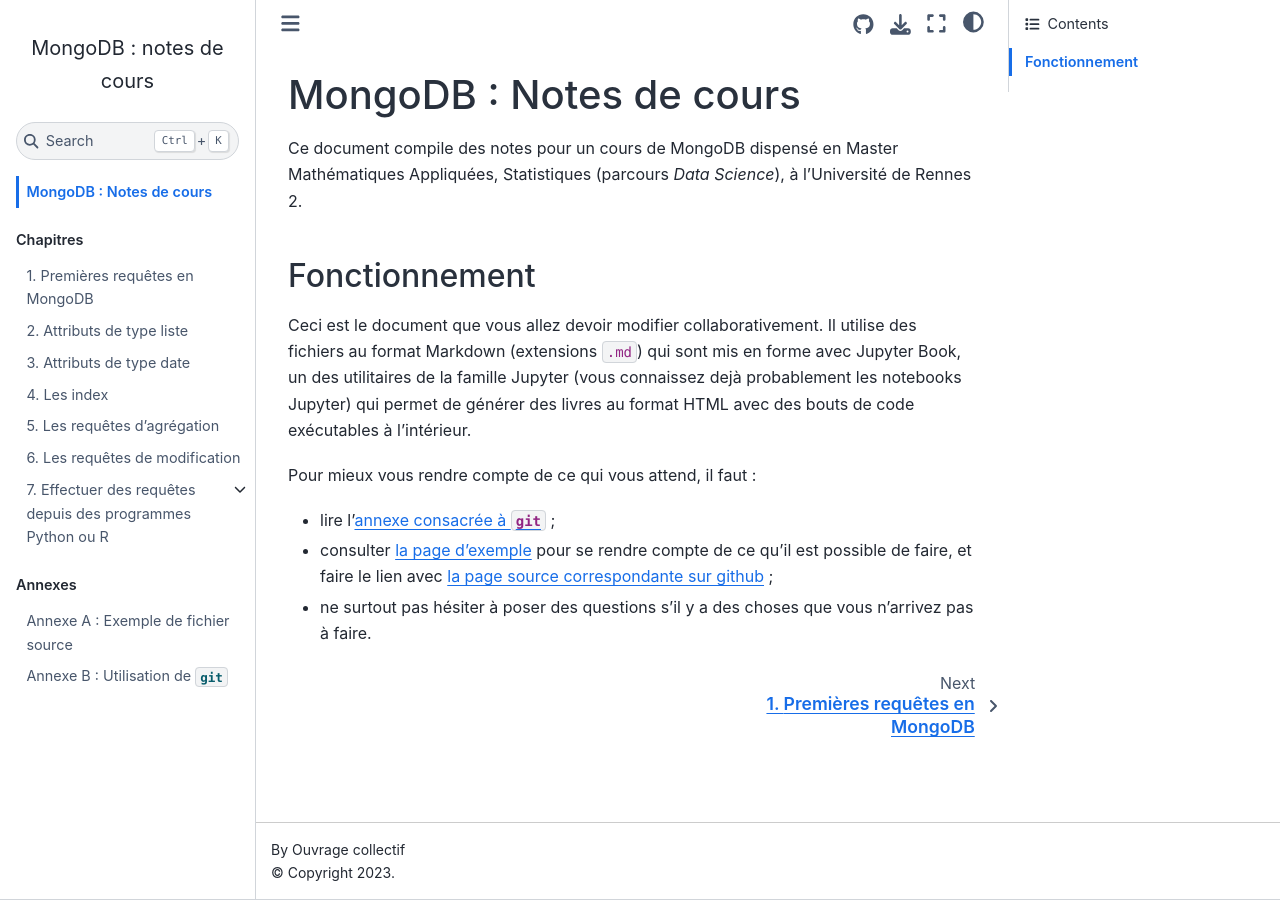
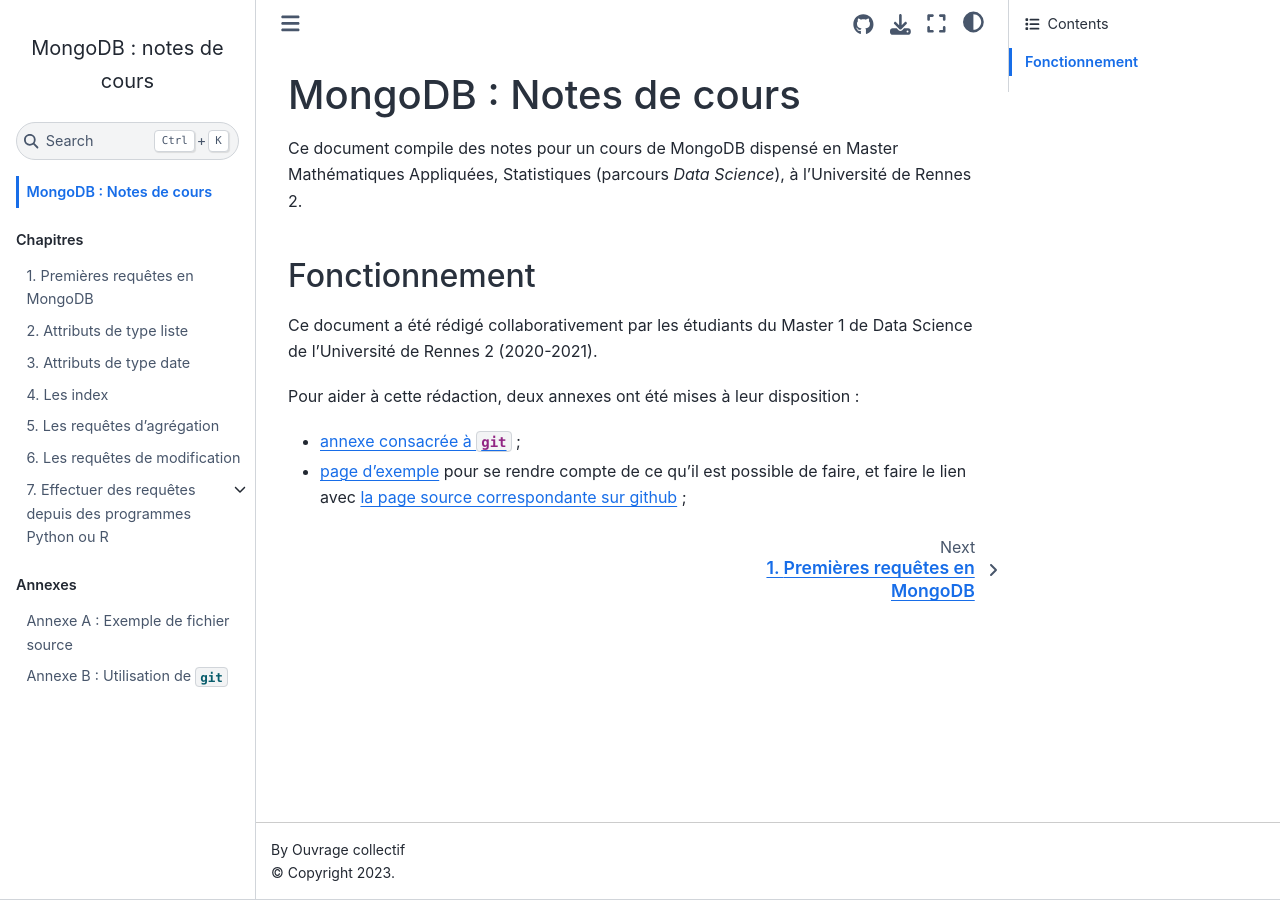
Before and after one commit to rtavenar/mongo_book, a Jupyter Book: the page built from content/00_intro.md, in a window 1280 px wide. Built offline with Jupyter Book 1.0.4 settings and Sphinx 7.4.7 and the Sphinx Book theme 1.1.4, drawn with Linux system fonts in a browser that asks for light colours.

Commit message:
Post-merge

```diff
--- a/content/00_intro.md
+++ b/content/00_intro.md
@@ -21,16 +21,11 @@
 
 ## Fonctionnement
 
-Ceci est le document que vous allez devoir modifier collaborativement.
-Il utilise des fichiers au format Markdown (extensions `.md`) qui sont
-mis en forme avec Jupyter Book, un des utilitaires de la famille Jupyter (vous
-connaissez dejà probablement les notebooks Jupyter) qui permet de générer des
-livres au format HTML avec des bouts de code exécutables à l'intérieur.
+Ce document a été rédigé collaborativement par les étudiants du Master 1 de Data
+Science de l'Université de Rennes 2 (2020-2021).
 
-Pour mieux vous rendre compte de ce qui vous attend, il faut :
-* lire l'[annexe consacrée à `git`](sec:git) ;
-* consulter [la page d'exemple](sec:exemple) pour se rendre compte de ce qu'il
+Pour aider à cette rédaction, deux annexes ont été mises à leur disposition :
+* [annexe consacrée à `git`](sec:git) ;
+* [page d'exemple](sec:exemple) pour se rendre compte de ce qu'il
 est possible de faire, et faire le lien avec
 [la page source correspondante sur github](https://raw.githubusercontent.com/rtavenar/mongo_book/main/content/app_exemple.md) ;
-* ne surtout pas hésiter à poser des questions s'il y a des choses que vous
-n'arrivez pas à faire.
```
